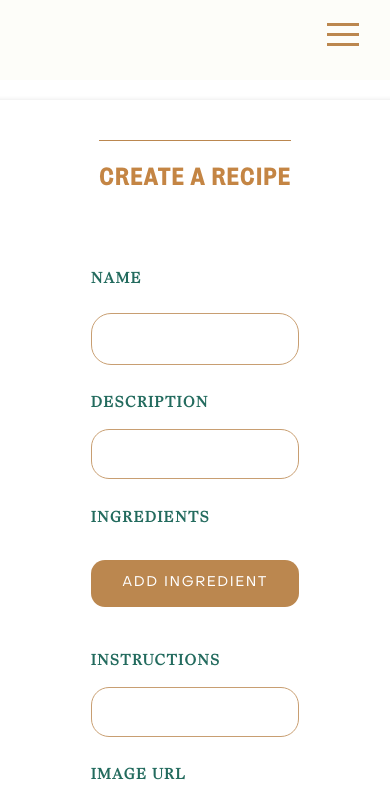
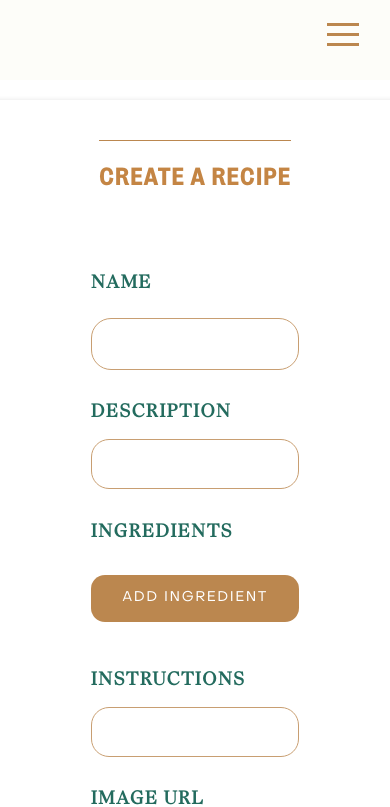
Before and after one commit to louisecchan/recipe-app-copy, a React (Create React App) app in the folder client/: page /create-recipe in a window 390 px wide. Shown: the top 807 px of the page. Built offline with nearby package versions, Linux system fonts and the light colour scheme; a web font is replaced by a local one.

Commit message:
Ho L Yit

```diff
--- a/client/src/pages/create-recipe.scss
+++ b/client/src/pages/create-recipe.scss
@@ -1,3 +1,13 @@
+@media screen and (max-width: 420px) {
+  label {
+    font-size: 1.15rem !important;
+  }
+
+  h2 {
+    font-style: 1.28rem !important;
+  }
+}
+
 #name,
 #description,
 #instructions,
```
